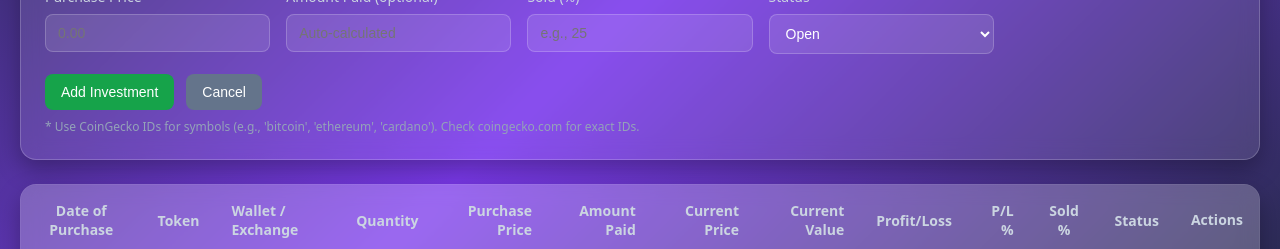
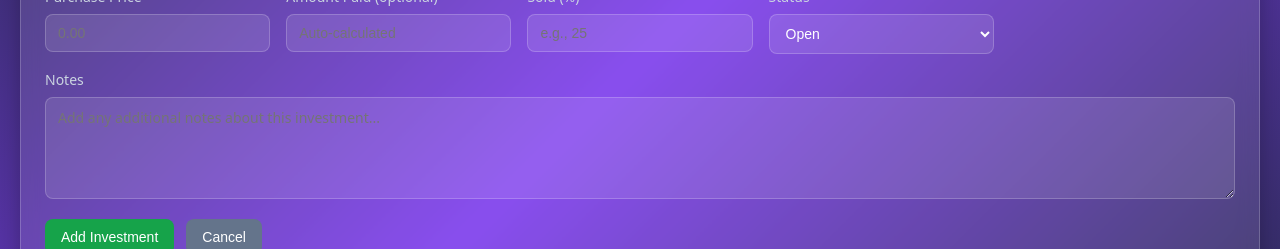
Before and after one commit to alexanderchernetsky/financial-dashboard, a React (Create React App) app: page /crypto in a window 1280 px wide. Both pictures are taken after a click on the button "Add Investment". Shown: the part 424-673 px from the top of the page. Built offline with nearby package versions, Linux system fonts and the light colour scheme; no server answers; the database is empty.

Commit message:
Add Notes field to the table, increase table width

```diff
--- a/src/components/Cryptotracker/AddCryptoInvestmentForm.jsx
+++ b/src/components/Cryptotracker/AddCryptoInvestmentForm.jsx
@@ -22,6 +22,7 @@ export const AddCryptoInvestmentForm = ({
                 dateAdded: '',
                 status: 'open',
                 sold: '', // Reset sold field
+                notes: '', // Reset notes field
             });
         }
         setShowAddForm(false);
@@ -168,6 +169,28 @@ export const AddCryptoInvestmentForm = ({
                         <option value="closed">Closed</option>
                     </select>
                 </div>
+
+                {/* ✅ New Notes Field */}
+                <div style={{ ...styles.formGroup, gridColumn: '1 / -1' }}>
+                    <label style={styles.label}>Notes</label>
+                    <textarea
+                        value={formData.notes || ''}
+                        onChange={e =>
+                            setFormData({
+                                ...formData,
+                                notes: e.target.value,
+                            })
+                        }
+                        placeholder="Add any additional notes about this investment..."
+                        style={{
+                            ...styles.input,
+                            minHeight: '80px',
+                            resize: 'vertical',
+                            fontFamily: 'inherit',
+                        }}
+                        rows="3"
+                    />
+                </div>
             </div>
 
             <div style={styles.buttonGroup}>
--- a/src/components/Cryptotracker/CryptoTracker.jsx
+++ b/src/components/Cryptotracker/CryptoTracker.jsx
@@ -25,6 +25,7 @@ const CryptoTracker = () => {
         dateAdded: '',
         status: 'open',
         sold: '',
+        notes: '',
     });
 
     // edit
@@ -105,6 +106,7 @@ const CryptoTracker = () => {
             dateAdded: investment.dateAdded || '',
             status: investment.status || 'open',
             sold: investment.sold?.toString() || '',
+            notes: investment.notes || '',
         });
         setEditingInvestment(investment);
         setShowAddForm(true);
@@ -151,6 +153,7 @@ const CryptoTracker = () => {
                     lastUpdated: new Date().toLocaleTimeString(),
                     wallet: formData.wallet || '',
                     status: formData.status || 'open',
+                    notes: formData.notes || '',
                 };
 
                 await updateMutation.mutateAsync(updated);
@@ -171,6 +174,7 @@ const CryptoTracker = () => {
                     lastUpdated: new Date().toLocaleTimeString(),
                     wallet: formData.wallet || '',
                     status: formData.status || 'open',
+                    notes: formData.notes || '',
                 };
 
                 await addMutation.mutateAsync(newInvestment);
@@ -187,6 +191,7 @@ const CryptoTracker = () => {
                 wallet: '',
                 dateAdded: '',
                 status: 'open',
+                notes: '',
             });
             setShowAddForm(false);
             setEditingInvestment(null);
@@ -373,6 +378,13 @@ const CryptoTracker = () => {
                                 <th
                                     style={{
                                         ...styles.tableHeader,
+                                        textAlign: 'left',
+                                    }}>
+                                    Notes
+                                </th>
+                                <th
+                                    style={{
+                                        ...styles.tableHeader,
                                         textAlign: 'center',
                                     }}>
                                     Actions
@@ -486,6 +498,19 @@ const CryptoTracker = () => {
                                         <td
                                             style={{
                                                 ...styles.tableCell,
+                                                textAlign: 'left',
+                                                maxWidth: '150px',
+                                                overflow: 'hidden',
+                                                textOverflow: 'ellipsis',
+                                                whiteSpace: 'nowrap',
+                                            }}
+                                            title={investment.notes || ''}
+                                        >
+                                            {investment.notes || '—'}
+                                        </td>
+                                        <td
+                                            style={{
+                                                ...styles.tableCell,
                                                 textAlign: 'center',
                                             }}>
                                             <div
--- a/src/styles/index.js
+++ b/src/styles/index.js
@@ -6,7 +6,7 @@ export const styles = {
         fontFamily: 'system-ui, -apple-system, sans-serif',
     },
     maxWidth: {
-        maxWidth: '1400px',
+        maxWidth: '1500px',
         margin: '0 auto',
     },
     card: {
```
